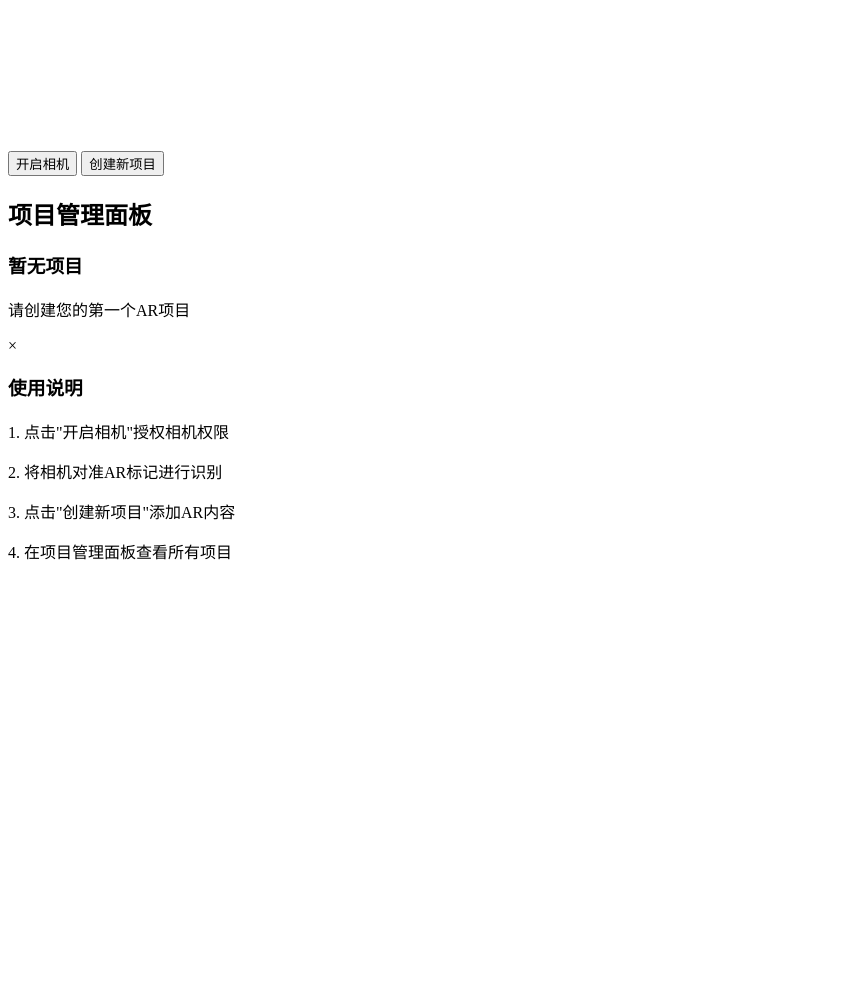
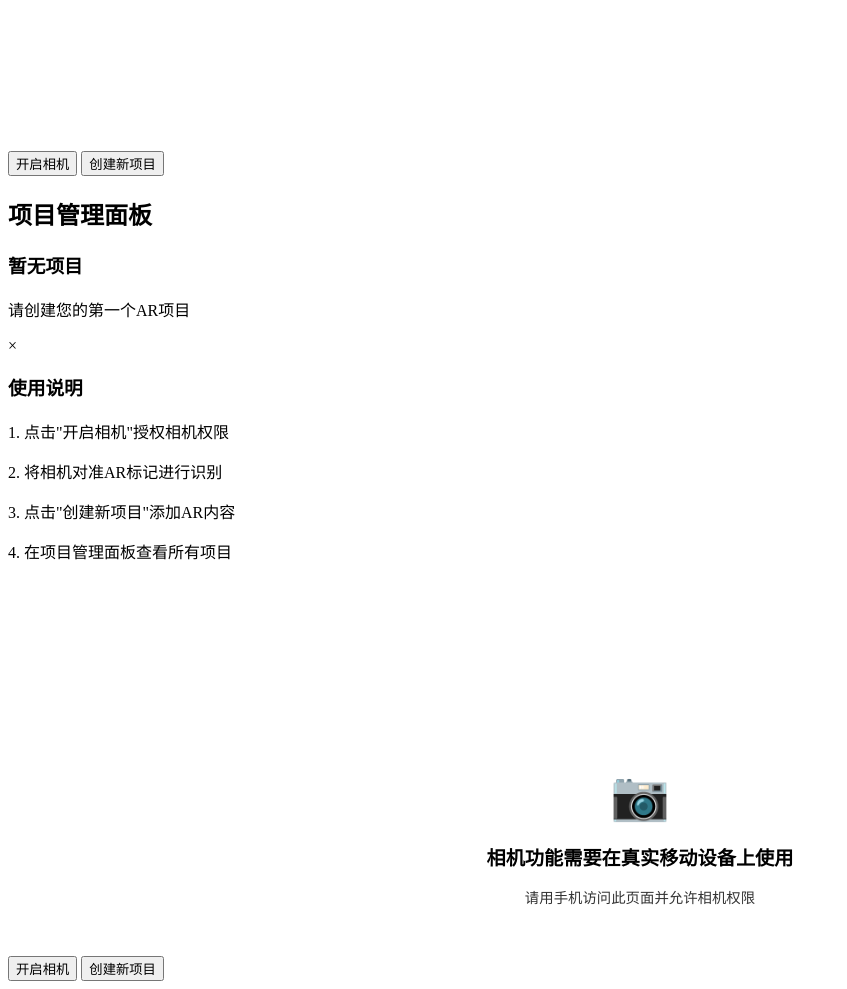
Before and after one commit to jinhaounimapfoxueban-spec/ar-project, a plain HTML site: page frontend/index.html in a window 1280 px wide. Shown: the part 60-1049 px from the top of the page, without its empty margins (0-847 px from the left). Before the commit the page ends 800 px from the top, so only its background shows below. Drawn offline with Linux system fonts and the light colour scheme.

Commit message:
Update index.html

```diff
--- a/frontend/index.html
+++ b/frontend/index.html
@@ -44,7 +44,18 @@
             <p>4. 在项目管理面板查看所有项目</p>
         </div>
     </div>
-
+<div class="camera-container">
+    <video id="camera-preview" autoplay playsinline></video>
+    <div class="camera-guide">
+        <div class="guide-icon">📷</div>
+        <p class="guide-text">相机功能需要在真实移动设备上使用</p>
+        <p class="guide-subtext">请用手机访问此页面并允许相机权限</p>
+    </div>
+    <div class="button-container">
+        <button id="start-camera">开启相机</button>
+        <button id="create-project">创建新项目</button>
+    </div>
+</div>
     <script src="script.js"></script>
 </body>
 </html>
```
